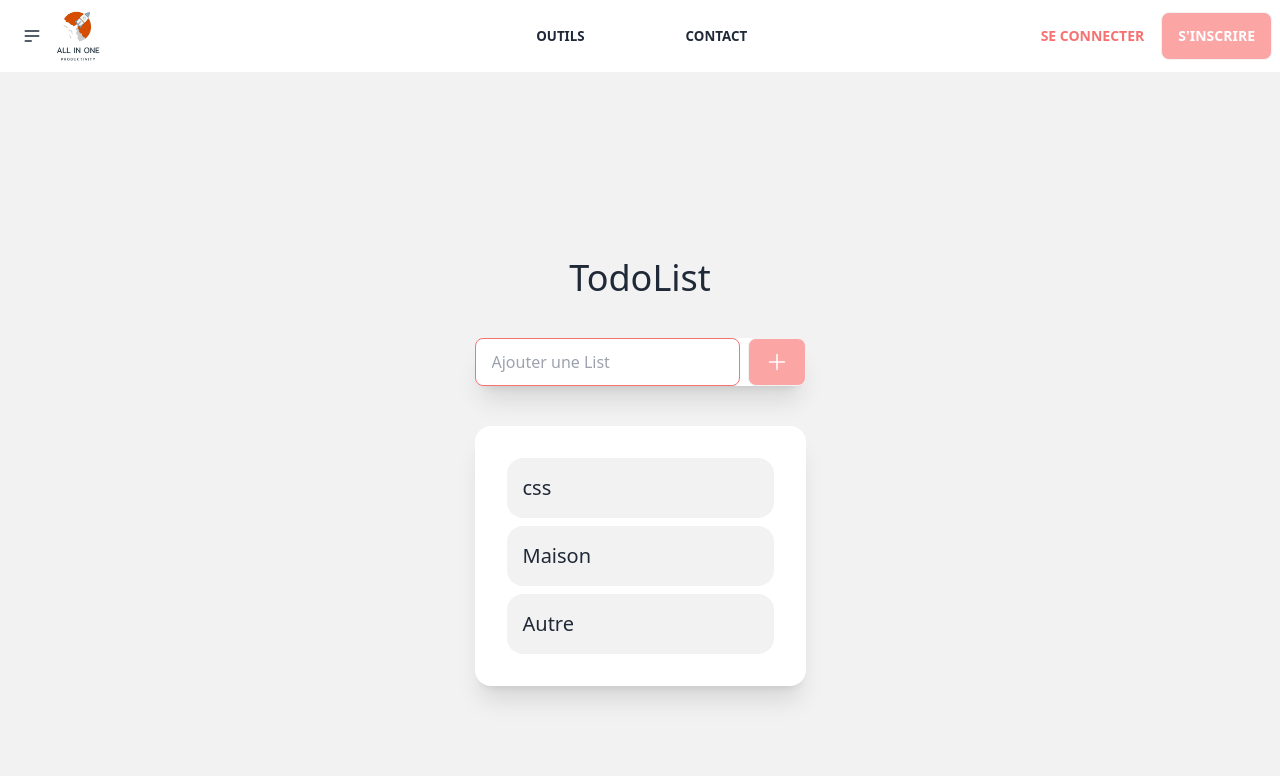
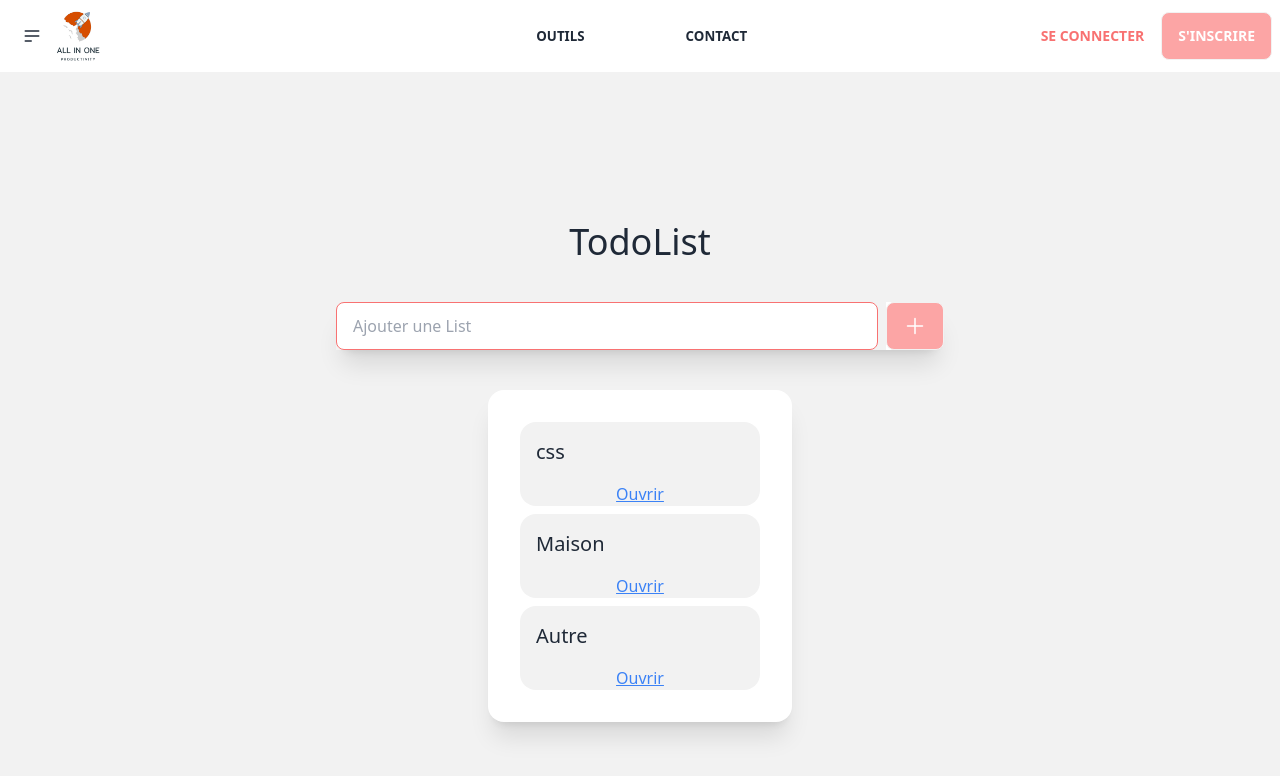
Before and after one commit to YogannHenry/All-in-one-Front, a React (Vite) app: page /TodoList in a window 1280 px wide. Shown: the top 776 px of the page. Built offline with nearby package versions, Linux system fonts and the light colour scheme.

Commit message:
ajout du lien ouvrir et modif css

```diff
--- a/src/components/Modules/Todo/TodoLandingPage/TodoLandingPage.tsx
+++ b/src/components/Modules/Todo/TodoLandingPage/TodoLandingPage.tsx
@@ -1,3 +1,5 @@
+import { NavLink } from 'react-router-dom';
+
 const TodoListData = [
   {
     id: '1',
@@ -18,19 +20,19 @@ const TodoListData = [
 
 function TodoList() {
   return (
-    <div className="flex items-center justify-center h-screen bg-base-200">
-      <div className="max-w-full px-4 flex flex-col items-center">
+    <div className="flex items-center justify-center h-screen bg-base-200 ">
+      <div className="max-w-full w-1/2 px-4 flex flex-col items-center">
         <p className="text-4xl mb-10">TodoList</p>
         <div className="card w-full bg-base-100 shadow-xl mb-10">
           <div className="flex justify-between">
-            <div className="flex flex-grow">
+            <div className="flex flex-grow bg-base-200">
               <input
                 type="text"
                 placeholder="Ajouter une List"
                 className="input input-bordered input-error w-full mr-2"
               />
             </div>
-            <button className="btn bg-red-300 hover:bg-red-500 text-white">
+            <button className="btn bg-red-300 hover:bg-red-500 text-white ">
               <svg
                 xmlns="http://www.w3.org/2000/svg"
                 fill="none"
@@ -48,7 +50,7 @@ function TodoList() {
             </button>
           </div>
         </div>
-        <div className="card max-w-full w-full bg-base-100 shadow-xl">
+        <div className="card max-w-full w-1/2 bg-base-100 shadow-xl">
           <div className="card-body">
             {TodoListData.map((item) => (
               <div className="collapse bg-base-200" key={item.id}>
@@ -57,7 +59,15 @@ function TodoList() {
                   {item.Titre}
                 </div>
                 <div className="collapse-content">
-                  <p>{item.Task}</p>
+                  <p>- {item.Task}</p>
+                </div>
+                <div className="flex justify-center">
+                  <NavLink
+                    to={`/list/${item.id}`}
+                    className="text-blue-500 underline"
+                  >
+                    Ouvrir
+                  </NavLink>
                 </div>
               </div>
             ))}
```
